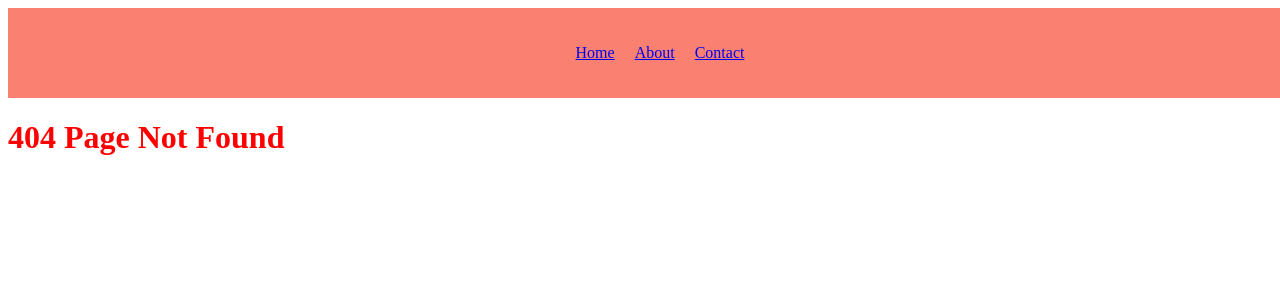
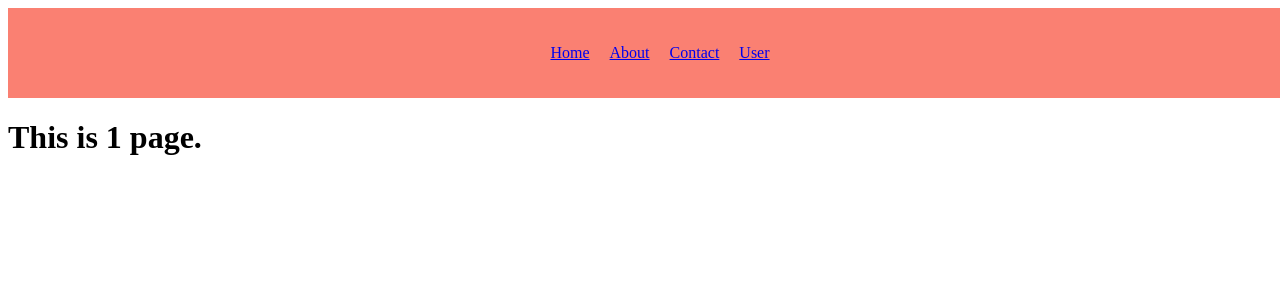
Before and after one commit to surajsnghbasnal/RoadToMERN, a React (Vite) app in the folder week 3-6 React JS Fundamentals/3. React Router/Initializing React Router/: page /User/1 in a window 1280 px wide. Before the commit this address had no page. Shown: the top 300 px of the page. Built offline with nearby package versions, Linux system fonts and the light colour scheme.

Commit message:
Dynamic Routing with params

```diff
--- a/week 3-6 React JS Fundamentals/3. React Router/Initializing React Router/src/App.jsx
+++ b/week 3-6 React JS Fundamentals/3. React Router/Initializing React Router/src/App.jsx
@@ -5,6 +5,7 @@ import About from './components/About'
 import Contact from './components/Contact'
 import Nav from './components/Nav'
 import Page404 from './components/Page404'
+import Users from './components/Users'
 
 const App = () => {
   return (
@@ -15,6 +16,7 @@ const App = () => {
           <Route path='/' element={<Home />} />
           <Route path='/About' element={<About />} />
           <Route path='/Contact' element={<Contact />} />
+          <Route path='/User/:name' element={<Users />} />
           <Route path='/*' element={<Page404 />} />
         </Routes>
       </BrowserRouter>
--- a/week 3-6 React JS Fundamentals/3. React Router/Initializing React Router/src/components/Nav.jsx
+++ b/week 3-6 React JS Fundamentals/3. React Router/Initializing React Router/src/components/Nav.jsx
@@ -8,6 +8,7 @@ const Nav = () => {
             <p><Link to="/">Home</Link></p>
             <p><Link to="/About">About</Link></p>
             <p><Link to="/Contact">Contact</Link></p>
+            <p><Link to="/User">User</Link></p>
         </div>
     )
 }
--- /dev/null
+++ b/week 3-6 React JS Fundamentals/3. React Router/Initializing React Router/src/components/Users.jsx
@@ -0,0 +1,15 @@
+import React from 'react'
+import { Link, useParams } from 'react-router-dom'
+
+const Users = () => {
+    const params = useParams()
+    const { name } = params
+
+    return (
+        <div>
+            <h1>This is {name} page.</h1>
+        </div>
+    )
+}
+
+export default Users
```
Also changed, not shown: week 3-6 React JS Fundamentals/3. React Router/Initializing React Router/src/components/Contact.jsx (+3 -1 lines).
